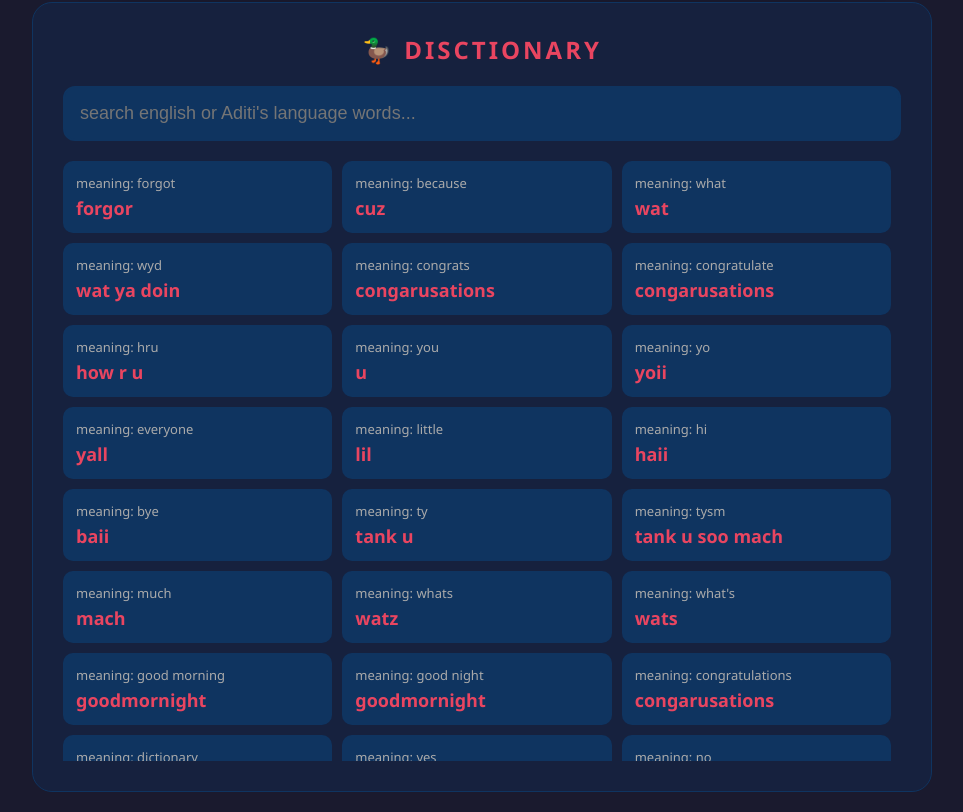
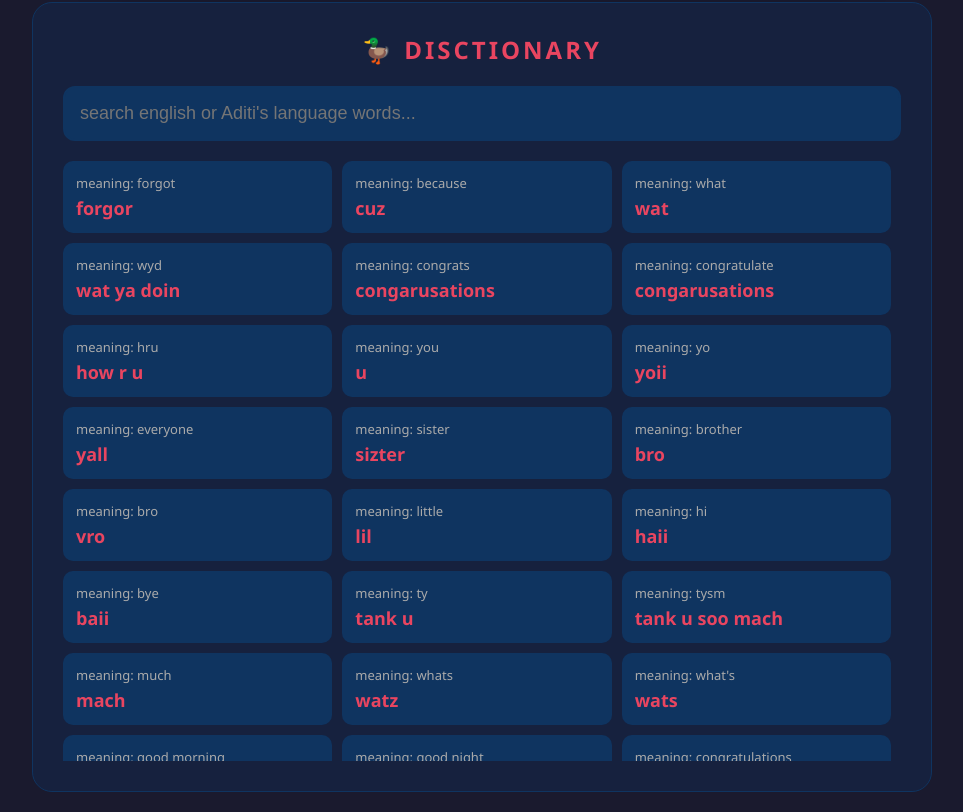
Before and after one commit to AditiKChauhan/Aditi-s-Language, a website: page index.html in a window 1280 px wide. Shown: the part 656-1468 px from the top of the page, without its empty margins (158-1121 px from the left). Drawn offline with Linux system fonts and the light colour scheme.

Commit message:
Update index.html

```diff
--- a/index.html
+++ b/index.html
@@ -269,7 +269,9 @@
         { custom: "u", english: "you" },
         { custom: "yoii", english: "yo" },
             { custom: "yall", english: "everyone" },
-
+          { custom: "sizter", english: "sister" },
+           { custom: "bro", english: "brother" },
+           { custom: "vro", english: "bro" },
         { custom: "lil", english: "little" },
         { custom: "haii", english: "hi" },
         { custom: "baii", english: "bye" },
```
